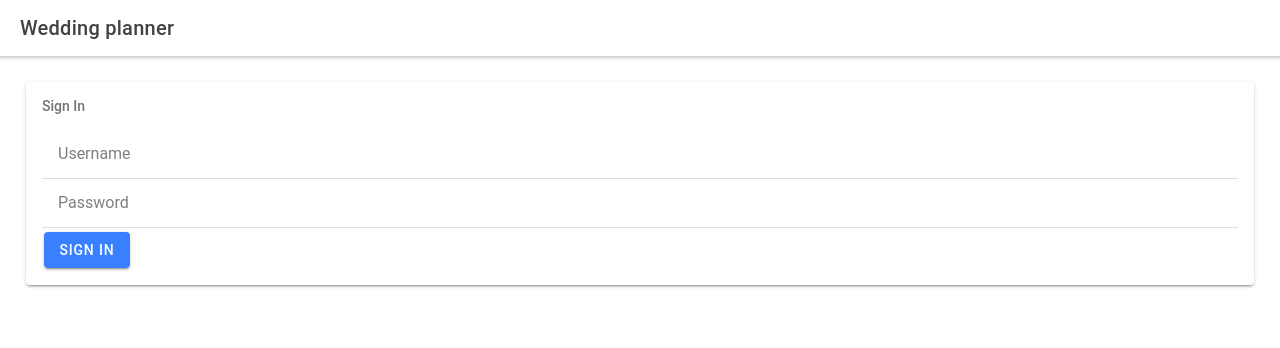
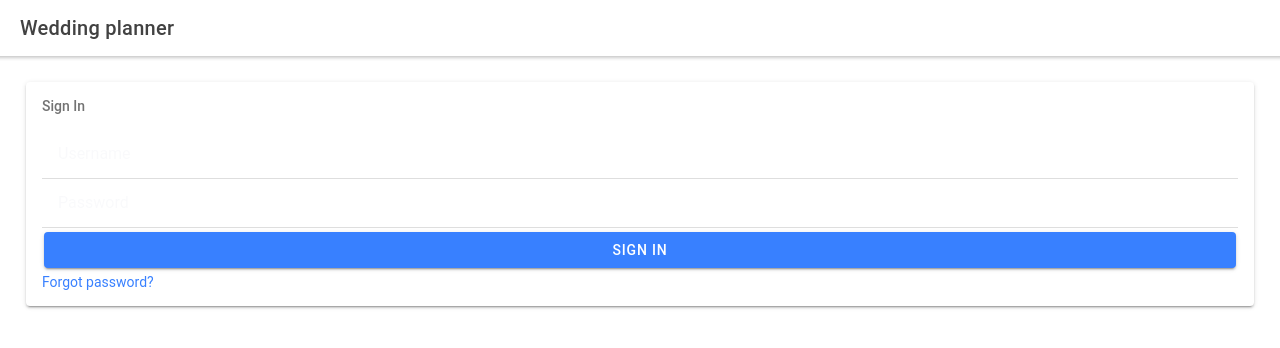
Before and after one commit to hugginssd/ionic-wedding, a React (Create React App) app: page /login in a window 1280 px wide. Shown: the top 348 px of the page. Built offline with nearby package versions, Linux system fonts and the light colour scheme; the HTML template or start-up script is replaced by a standard one.

Commit message:
Sign up component

```diff
--- a/src/pages/SignIn/Login.tsx
+++ b/src/pages/SignIn/Login.tsx
@@ -1,5 +1,5 @@
 import { IonContent, IonHeader, IonPage, IonTitle, IonToolbar, IonInput, IonItem,
-   IonButton,  IonCard, IonCardHeader, IonCardSubtitle,  IonCardContent } from '@ionic/react';
+   IonButton,  IonCard, IonCardHeader, IonCardSubtitle,  IonCardContent, IonLabel } from '@ionic/react';
 import React from 'react';
 
 
@@ -12,7 +12,7 @@ const Login: React.FC = () => {
           <IonTitle>Wedding planner</IonTitle>
         </IonToolbar>
       </IonHeader>
-      <IonContent className="ion-padding">
+      <IonContent className="ion-padding" fullscreen>
           <IonCard>
 
                 <IonCardHeader>
@@ -21,15 +21,15 @@ const Login: React.FC = () => {
 
                       <IonCardContent>
                       <IonItem>
-                  <IonInput placeholder="Username"></IonInput>
+                        <IonInput color="light" placeholder="Username"></IonInput>
                       </IonItem>
 
                       <IonItem>
-                  <IonInput placeholder="Password"></IonInput>
+                        <IonInput color="light" placeholder="Password"></IonInput>
                       </IonItem>
 
-                <IonButton>Sign In</IonButton>
-
+                      <IonButton expand="block">Sign In</IonButton>
+                      <IonLabel color="primary">Forgot password?</IonLabel>
                       </IonCardContent>
 
           </IonCard>
```
Also changed, not shown: src/pages/SignUp/SignUp.tsx (added, +51 -0 lines). Lines whose indentation alone changed are shown as unchanged.
